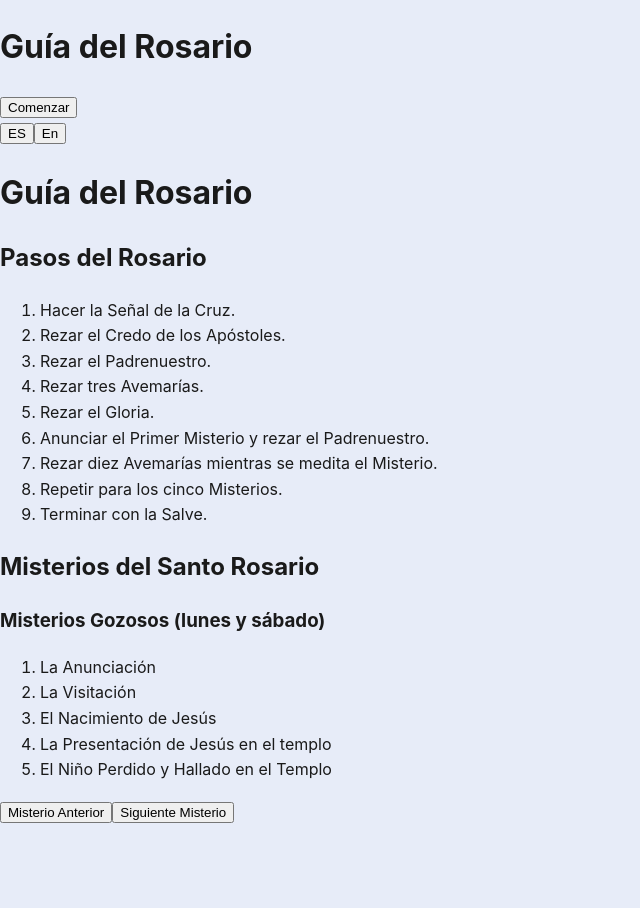
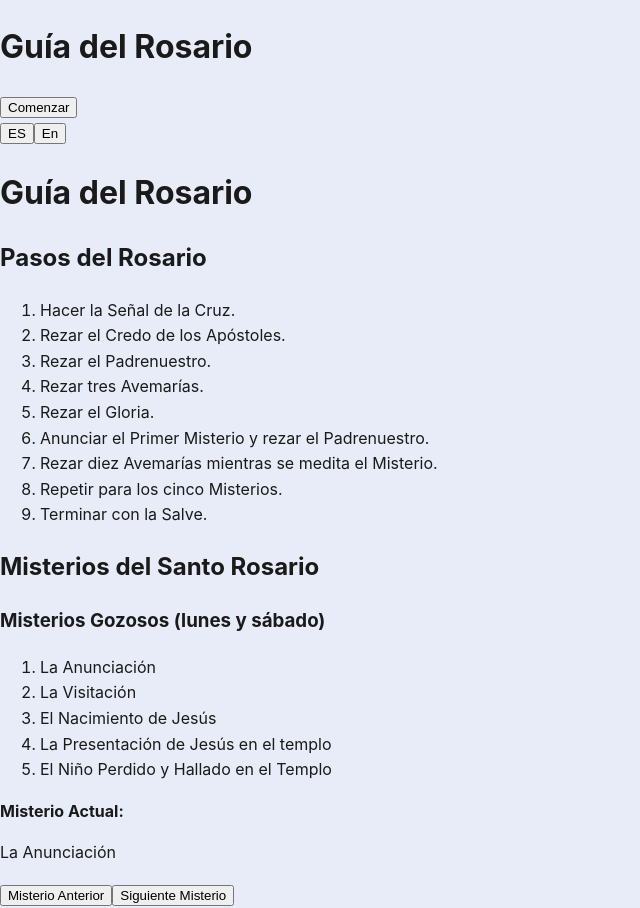
Before and after one commit to LuisDev912/Rosary-guide, a React (Vite) app: page / in a window 1280 px wide. Both pictures are taken after a click on the button "Comenzar". Shown: the whole page, without its empty margins (0-640 px from the left). Before the commit the page ends 824 px from the top, so only its background shows below. Built offline with nearby package versions, Linux system fonts and the light colour scheme.

Commit message:
"fix(logic): fix syntax in RosaryRunner - Fix syntax order in goNext and goPrevious methods. - Ensure the current mystery updates correctly when navigating."

```diff
--- a/src/components/RosaryRunner.jsx
+++ b/src/components/RosaryRunner.jsx
@@ -18,22 +18,27 @@ function RosaryRunner({ mysteries }) {
     const [currentMysteryIndex, setCurrentMysteryIndex] = useState(0);
 
     const currentMystery = useMemo(() => {
-        return mysteries?.list?.[currentMysteryIndex] || null;
+        return mysteries?.[currentMysteryIndex] ?? null;
     }, [mysteries, currentMysteryIndex]);
 
     const goPrevious = () => {
         setCurrentMysteryIndex((prev) =>
-        prev < mysteries.length - 1 ? prev + 1 : prev);
+            prev > 0 ? prev - 1 : prev);
     }
 
     const goNext = () => {
         setCurrentMysteryIndex((prev) =>
-        prev > 0 ? prev - 1 : prev);
+            prev < mysteries.length - 1 ? prev + 1 : prev);
     }
 
     return (
         <section className="Rosary-runner">
+            <div className="current-mystery">
+                <strong>{t("labels.currentMystery")}:</strong>
                 <CurrentMystery selectedMystery={currentMystery} />
+            </div>
+
+            <div className="control-buttons">
                 <button className="previous-mystery" onClick={() => goPrevious()}>
                     {t("buttons.previousMystery")}
                 </button>
@@ -41,6 +46,7 @@ function RosaryRunner({ mysteries }) {
                 <button className="next-mystery" onClick={() => goNext()}>
                     {t("buttons.nextMystery")}
                 </button>
+            </div>
         </section>
     );
 
--- a/src/pages/RosaryPage.jsx
+++ b/src/pages/RosaryPage.jsx
@@ -69,12 +69,9 @@ function RosaryPage() {
                     />
                 </section>
 
-
                 {/* control buttons  */}
                 <section className="Mystery-controls">
-                    <div className="control-buttons">
-                        <RosaryRunner mysteries={todayMysteries.list} />
-                    </div>
+                    <RosaryRunner mysteries={todayMysteries.list} />
                 </section>
             </div>
         </>
```
Lines whose indentation alone changed are shown as unchanged.
